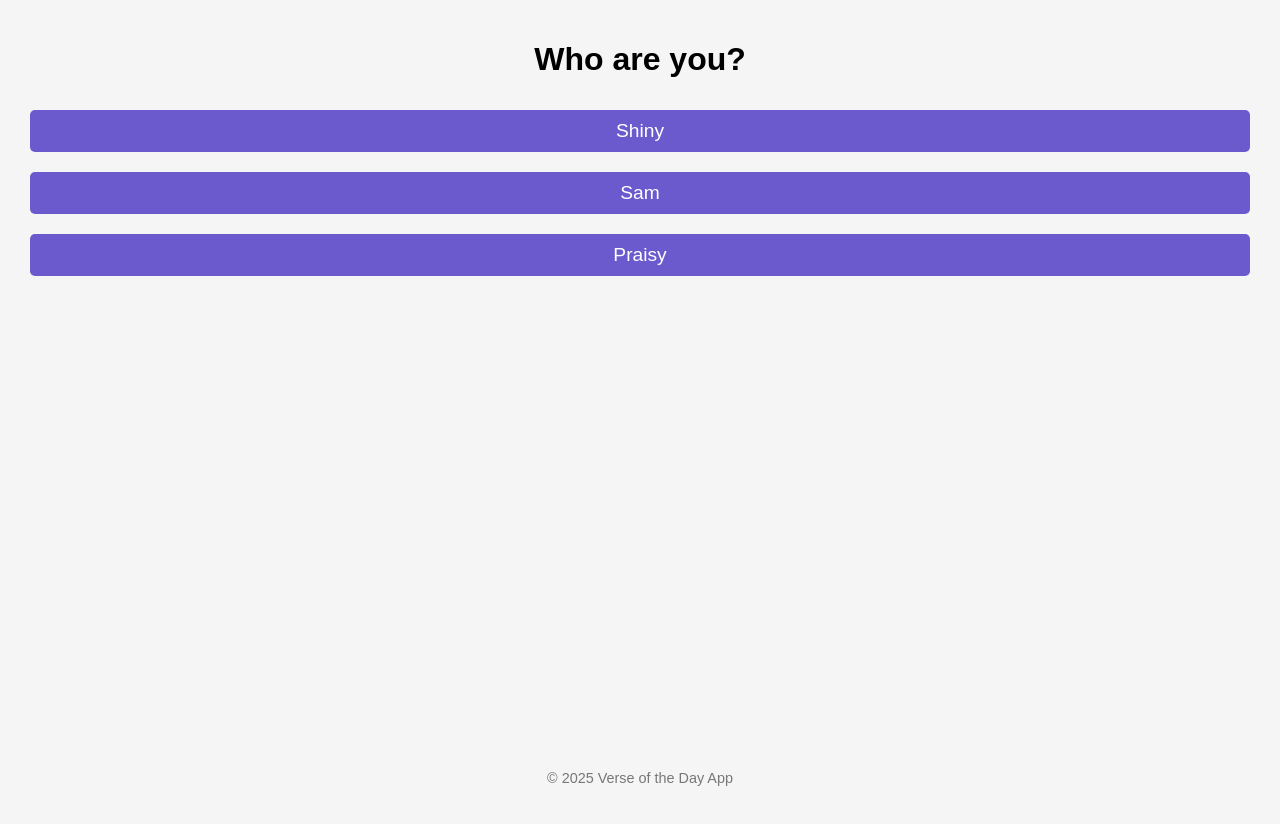
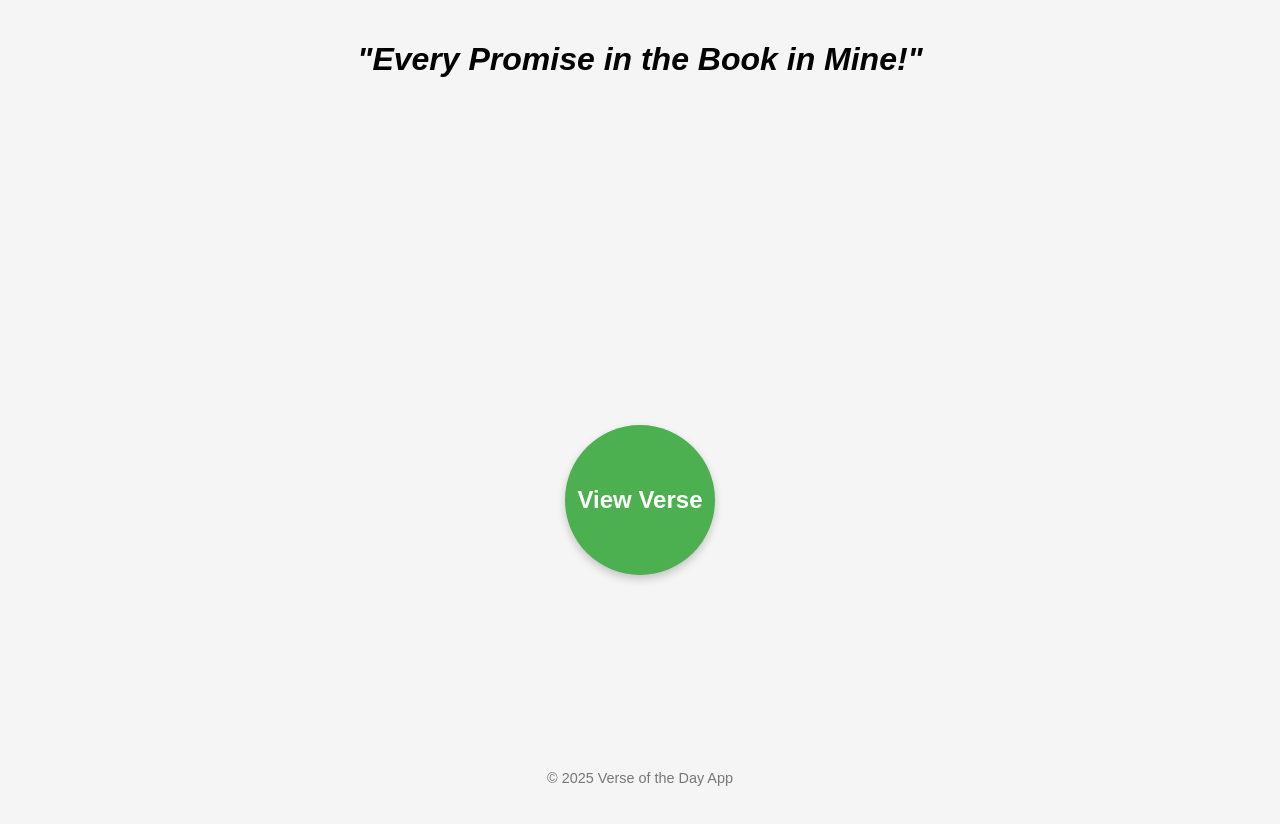
Before and after one commit to sam1605/vod, a React (Create React App) app: page / in a window 1280 px wide. Shown: the top 824 px of the page. Before the commit the page ends 800 px from the top, so only its background shows below. Built offline with nearby package versions, Linux system fonts and the light colour scheme.

Commit message:
big button

```diff
--- a/src/components/StartPage.js
+++ b/src/components/StartPage.js
@@ -13,11 +13,11 @@ const StartPage = () => {
   return (
     <div className="start-page">
       <header className="header-start">
-      <h1>Who are you?</h1>
+      <h1><i>"Every Promise in the Book in Mine!"</i></h1>
       </header>
       <main>
       <div className="user-button-div">
-        <button onClick={() => selectUser("Shu")} className="user-button">
+        {/* <button onClick={() => selectUser("Shu")} className="user-button">
           Shiny
         </button>
         <button onClick={() => selectUser("Sam")} className="user-button">
@@ -25,6 +25,9 @@ const StartPage = () => {
         </button>
         <button onClick={() => selectUser("Praisy")} className="user-button">
           Praisy
+        </button> */}
+        <button onClick={() => selectUser("user")} className="user-button">
+          View Verse
         </button>
       </div>
       </main>
--- a/src/styles.css
+++ b/src/styles.css
@@ -17,24 +17,33 @@ body {
 }
 .user-button-div{
   display: flex;
-  flex-direction: column;
+  justify-content: center;
+  align-items: center;
+  height: 100vh; /* Full viewport height */
+  background-color: #f5f5f5; /* Optional: Set a background color */
 }
 .user-button {
-  display: inline-block;
-  margin: 10px;
-  padding: 10px 20px;
-  font-size: 1.2rem;
+  width: 150px; /* Button size */
+  height: 150px;
+  border-radius: 50%; /* Makes it round */
+  background-color: #4caf50; /* Green background */
   color: white;
-  background: #6a5acd;
+  font-size: 1.5rem; /* Increase font size */
+  font-weight: bold;
   border: none;
-  border-radius: 5px;
   cursor: pointer;
+  box-shadow: 0 4px 8px rgba(0, 0, 0, 0.2);
+  transition: transform 0.2s, box-shadow 0.2s;
 }
 
 .user-button:hover {
-  background: #5848c2;
+  transform: scale(1.1); /* Slightly enlarge on hover */
+  box-shadow: 0 6px 12px rgba(0, 0, 0, 0.3); /* Enhanced shadow on hover */
 }
-
+.user-button:active {
+  transform: scale(0.95); /* Shrinks slightly when clicked */
+  box-shadow: 0 3px 6px rgba(0, 0, 0, 0.2); /* Dimmed shadow on click */
+}
 .verse-container {
   margin: 20px auto;
   background: #fff;
```
